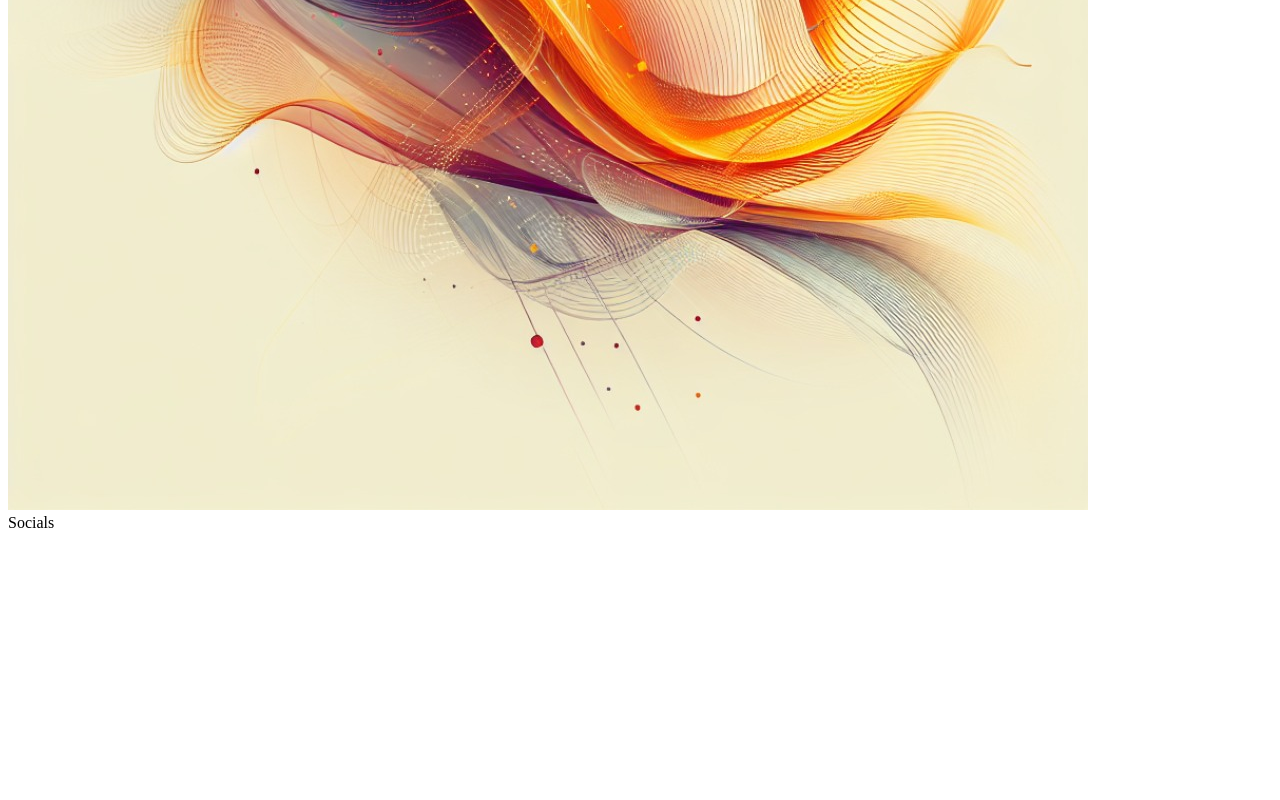
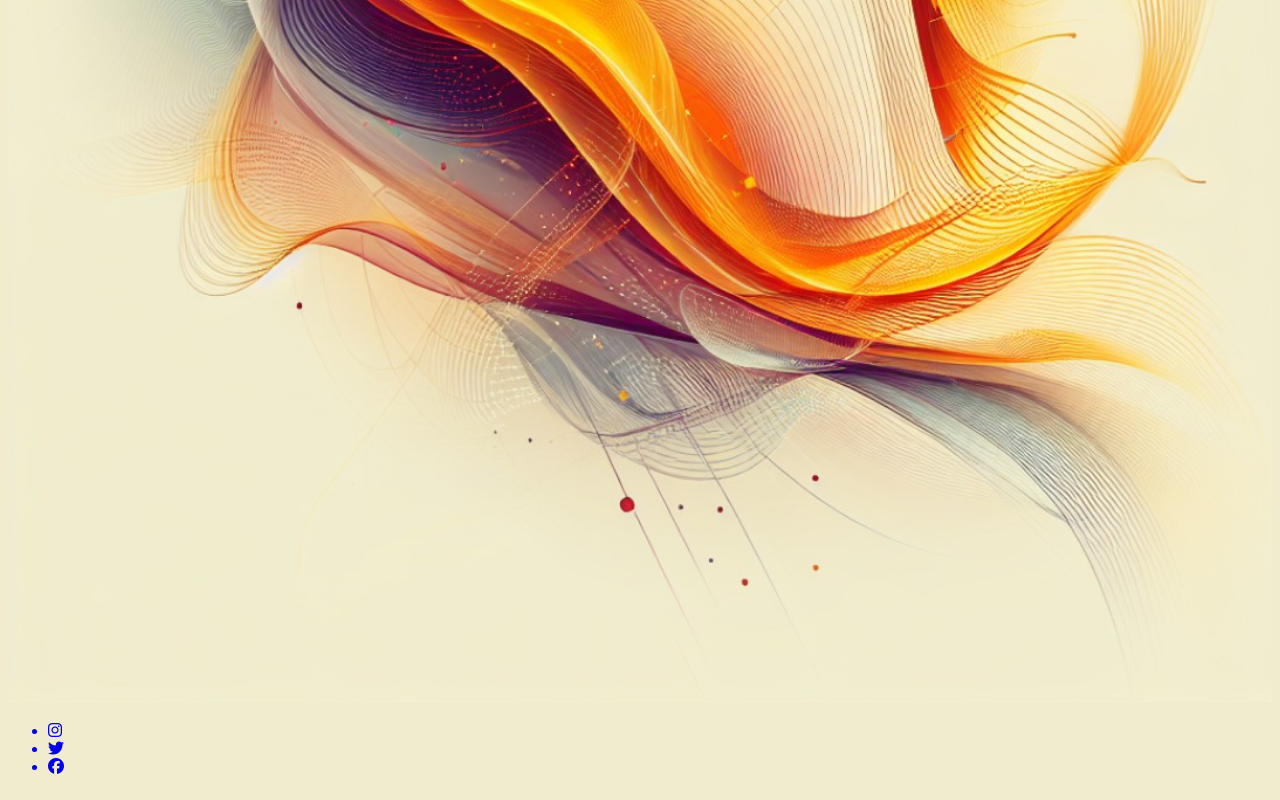
Before and after one commit to Mayamariaruth/quizzing, a plain HTML site: page index.html in a window 1280 px wide. Shown: the part 650-1450 px from the top of the page. Before the commit the page ends 1190 px from the top, so only its background shows below. Drawn offline with Linux system fonts and the light colour scheme; files whose address does not match are found by name.

Commit message:
feat:add socials in footer

```diff
--- a/assets/css/style.css
+++ b/assets/css/style.css
@@ -0,0 +1,12 @@
+body, html {
+    overflow: auto;
+}
+body {
+    background-color: #f1ecce;
+    display: flex;
+    flex-direction: column;
+    height: 100%;
+}
+#front-image {
+   width: 100%;
+}
--- a/index.html
+++ b/index.html
@@ -40,8 +40,31 @@
     </main>
     <!-- Footer -->
     <footer>
-        <div>Socials</div>
+        <div>
+            <ul>
+                <a href="https://www.instagram.com/" target="_blank" rel="noopener"
+                    aria-label="Visit our Instagram page (Opens in a new tab)">
+                    <li>
+                        <i class="fa-brands fa-instagram"></i>
+                    </li>
+                </a>
+                <a href="https://www.twitter.com/" target="_blank" rel="noopener"
+                    aria-label="Visit our Twitter page (Opens in a new tab)">
+                    <li>
+                        <i class="fa-brands fa-twitter"></i>
+                    </li>
+                </a>
+                <a href="https://www.facebook.com/" target="_blank" rel="noopener" aria-label="Visit our FaceBook page (Opens in a new tab)">
+                    <li>
+                        <i class=" fa-brands fa-facebook"></i>
+                    </li>
+                </a>
+            </ul>
+        </div>
     </footer>
+    <!-- Font awesome kit -->
+    <script src="https://kit.fontawesome.com/11ca27fbbb.js" crossorigin="anonymous"></script>
+    <!-- JavaScript file -->
     <script src="assets/js/script.js"></script>
 </body>
 
```
Also changed, not shown: assets/js/script.js (added).
